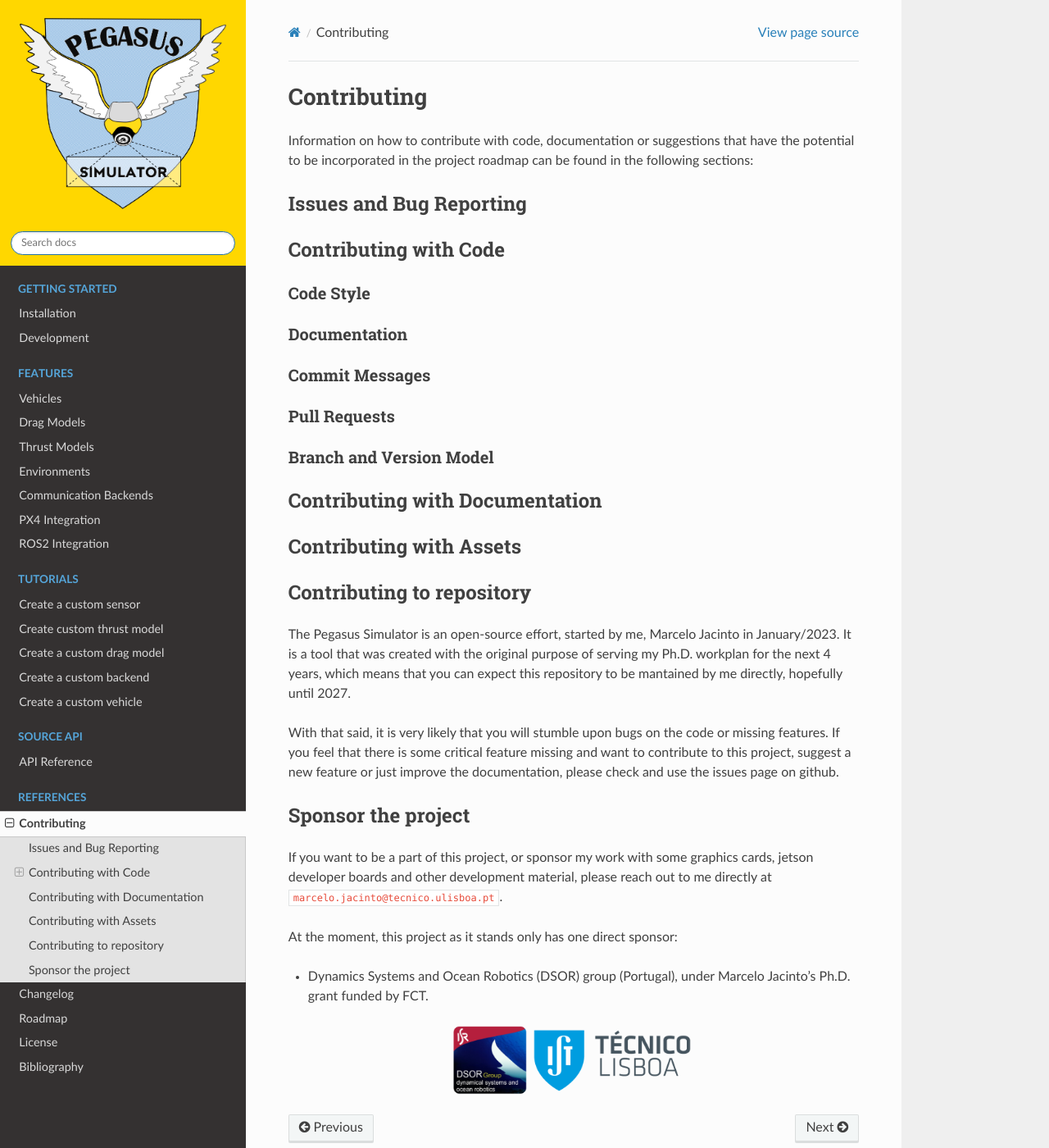
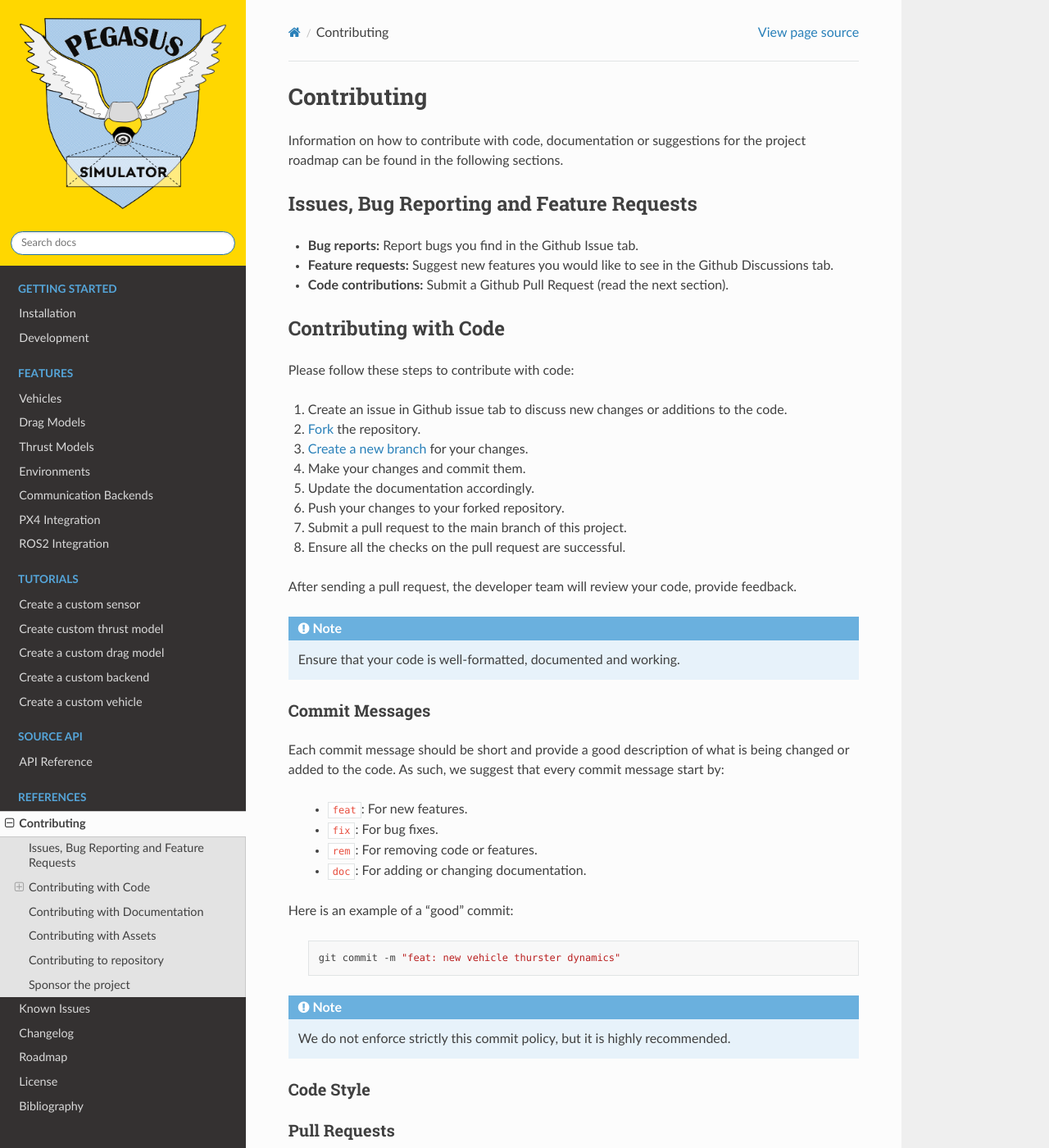
Before and after one commit to PegasusSimulator/PegasusSimulator, a Sphinx documentation site: the page built from docs/source/references/contributing.rst, in a window 1280 px wide and 1400 px high. Shown: the whole window at 82% size. Built offline with Sphinx 7.4.7 and the Read the Docs theme 2.0.0, drawn with Linux system fonts in a browser that asks for light colours; some of the changed text lies outside the part shown.

Commit message:
doc: updating the contributing section

```diff
--- a/docs/index.rst
+++ b/docs/index.rst
@@ -84,6 +84,7 @@
    :caption: References
 
    source/references/contributing
+   source/references/known_issues
    source/references/changelog
    source/references/roadmap
    source/references/license
--- a/docs/source/references/contributing.rst
+++ b/docs/source/references/contributing.rst
@@ -1,23 +1,59 @@
 Contributing
 ============
 
-Information on how to contribute with code, documentation or suggestions that have the potential to be incorporated in the
-project roadmap can be found in the following sections:
+Information on how to contribute with code, documentation or suggestions for the project roadmap can be found in the following sections.
 
-Issues and Bug Reporting
-------------------------
+Issues, Bug Reporting and Feature Requests
+------------------------------------------
+
+- **Bug reports:** Report bugs you find in the Github Issue tab.
+
+- **Feature requests:** Suggest new features you would like to see in the Github Discussions tab.
+
+- **Code contributions:** Submit a Github Pull Request (read the next section).
+
 
 Contributing with Code
 ----------------------
 
-Code Style
-~~~~~~~~~~
+Please follow these steps to contribute with code:
 
-Documentation
-~~~~~~~~~~~~~
+1. Create an issue in Github issue tab to discuss new changes or additions to the code.
+2. `Fork <https://docs.github.com/en/get-started/quickstart/fork-a-repo>`__ the repository.
+3. `Create a new branch <https://docs.github.com/en/pull-requests/collaborating-with-pull-requests/proposing-changes-to-your-work-with-pull-requests/creating-and-deleting-branches-within-your-repository>`__ for your changes.
+4. Make your changes and commit them.
+5. Update the documentation accordingly.
+6. Push your changes to your forked repository.
+7. Submit a pull request to the main branch of this project.
+8. Ensure all the checks on the pull request are successful.
+
+After sending a pull request, the developer team will review your code, provide feedback.
+
+.. note::
+   Ensure that your code is well-formatted, documented and working.
 
 Commit Messages
 ~~~~~~~~~~~~~~~
+
+Each commit message should be short and provide a good description of what is being changed or added to the code. As such,
+we suggest that every commit message start by:
+
+   * ``feat``: For new features.
+   * ``fix``: For bug fixes.
+   * ``rem``: For removing code or features.
+   * ``doc``: For adding or changing documentation.
+
+Here is an example of a "good" commit:
+
+   .. code:: bash
+
+      git commit -m "feat: new vehicle thurster dynamics"
+
+.. note::
+   We do not enforce strictly this commit policy, but it is highly recommended.
+
+Code Style
+~~~~~~~~~~
 
 Pull Requests
 ~~~~~~~~~~~~~
@@ -27,6 +63,16 @@
 
 Contributing with Documentation
 -------------------------------
+
+I know, everyone hates to write documentation - its boring... but it is needed. That's why we tried
+to make it easy to contribute to it.
+
+All the source files for the documentation are located in the ``docs`` directory. The documentation is written in
+reStructuredText format. We use Sphinx with the Read the Docs Theme for generating the documentation.
+
+Sending a pull request for the documentation is the same as sending a pull request for the codebase. Please follow the steps mentioned in the Contributing Code section.
+
+To build the documentation, we recommend creating a virtual environment to install the dependencies. This can also be a conda environment.
 
 Contributing with Assets
 ------------------------
```
Also changed, not shown: docs/source/references/known_issues.rst (added, +10 -0 lines).
